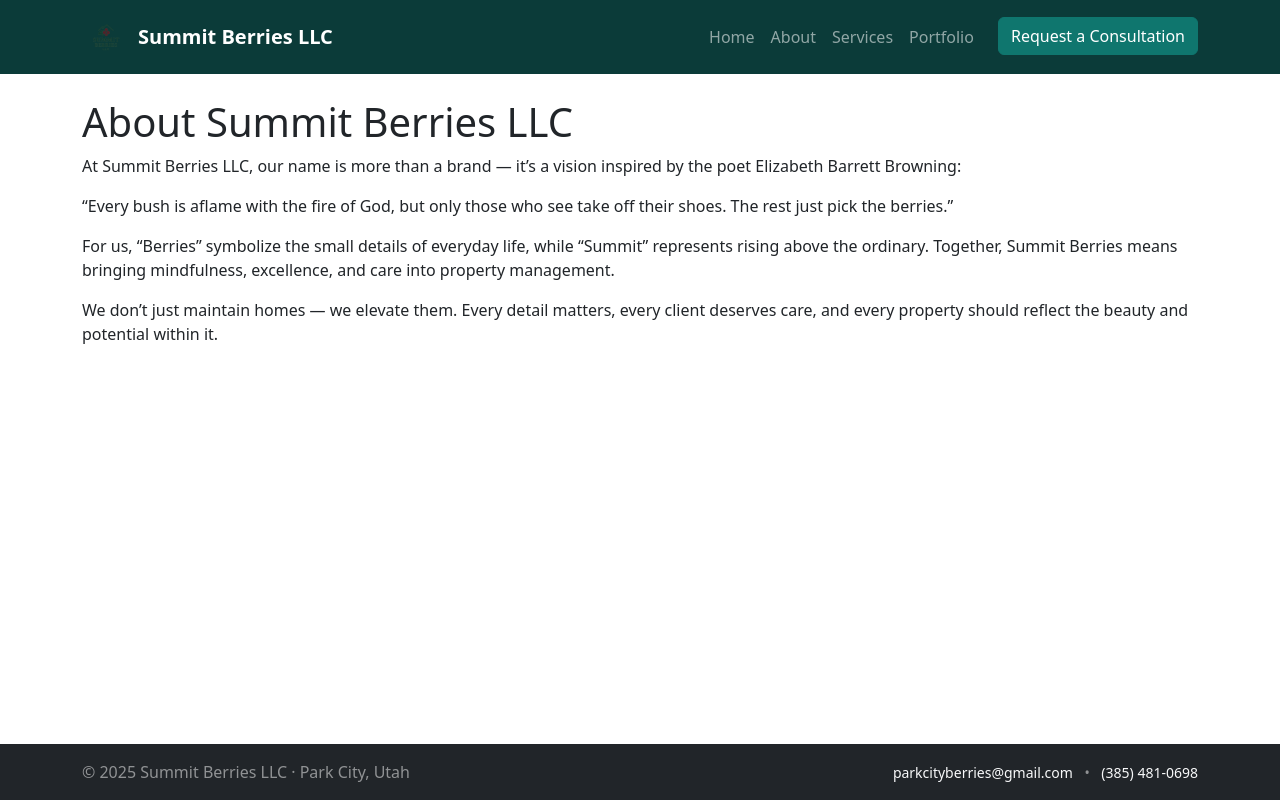
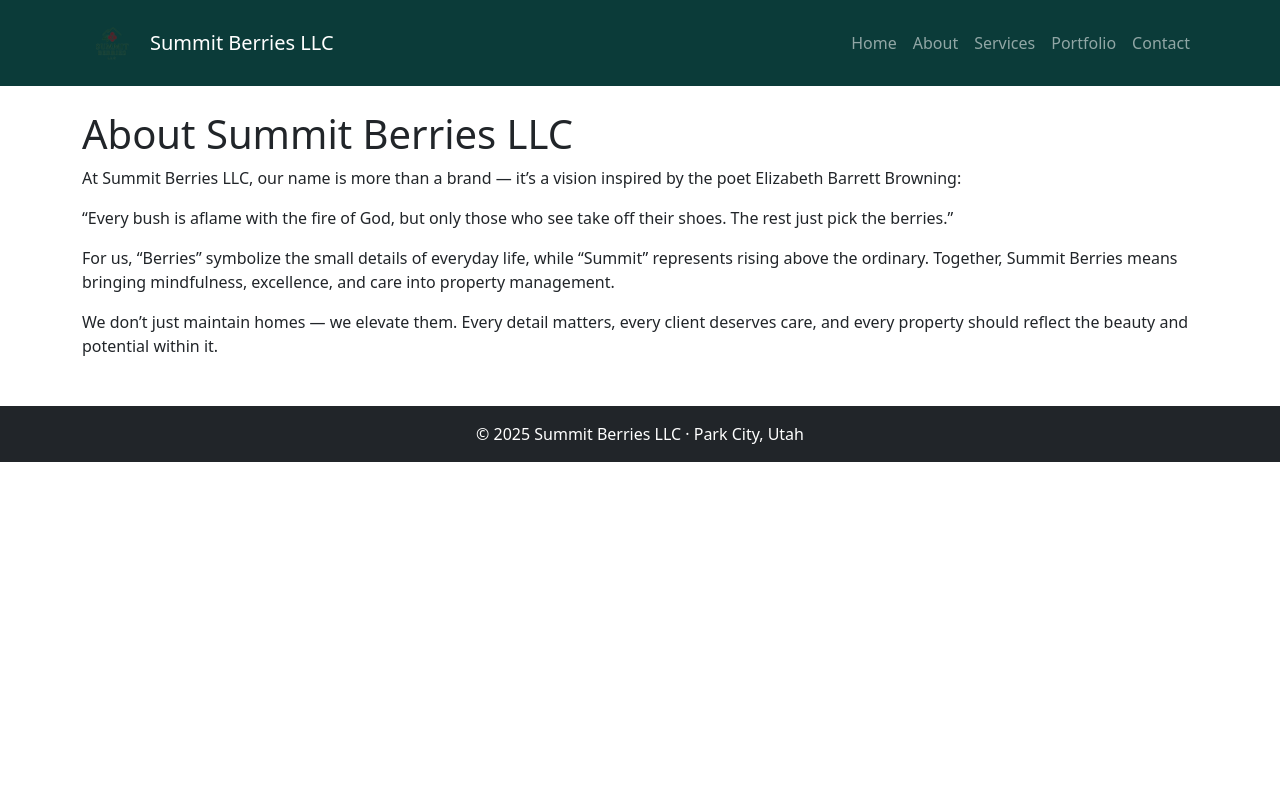
Before and after one commit to MasonShattuck/summitberries, a Flask app: page /about in a window 1280 px wide. Run offline with Flask 2, Linux system fonts and the light colour scheme.

```diff
--- a/templates/base.html
+++ b/templates/base.html
@@ -1,81 +1,40 @@
 <!DOCTYPE html>
 <html lang="en">
 <head>
-  <!-- Meta -->
-  <meta charset="utf-8" />
-  <meta name="viewport" content="width=device-width, initial-scale=1" />
-  <meta name="description" content="Summit Berries LLC · Property management & maintenance in Park City, Utah." />
-
-  <title>{% block title %}Summit Berries LLC{% endblock %}</title>
-
-  <!-- Bootstrap 5 -->
-  <link href="https://cdn.jsdelivr.net/npm/bootstrap@5.3.3/dist/css/bootstrap.min.css" rel="stylesheet" />
-
-  <!-- Custom CSS -->
+  <meta charset="UTF-8">
+  <meta name="viewport" content="width=device-width, initial-scale=1.0">
+  <title>Summit Berries LLC</title>
+  <link href="https://cdn.jsdelivr.net/npm/bootstrap@5.3.2/dist/css/bootstrap.min.css" rel="stylesheet">
   <link rel="stylesheet" href="{{ url_for('static', filename='style.css') }}">
-
-  {% block head_extra %}{% endblock %}
 </head>
-<body class="d-flex flex-column min-vh-100">
+<body>
 
   <!-- Navbar -->
   <nav class="navbar navbar-expand-lg navbar-dark bg-dark">
     <div class="container">
-      <a class="navbar-brand d-flex align-items-center" href="{{ url_for('home') }}">
-        <img
-          src="{{ url_for('static', filename='logo.png') }}"
-          alt="Summit Berries LLC logo"
-          class="me-2"
-          style="height:48px; width:auto;"
-        />
-        <span class="fw-semibold">Summit Berries LLC</span>
+      <a class="navbar-brand d-flex align-items-center" href="/">
+        <img src="{{ url_for('static', filename='logo.png') }}" alt="Summit Berries LLC Logo" style="height:60px;" class="me-2">
+        Summit Berries LLC
       </a>
-
-      <button class="navbar-toggler" type="button" data-bs-toggle="collapse" data-bs-target="#navMain" aria-controls="navMain" aria-expanded="false" aria-label="Toggle navigation">
-        <span class="navbar-toggler-icon"></span>
-      </button>
-
-      <div id="navMain" class="collapse navbar-collapse">
-        <ul class="navbar-nav ms-auto mb-2 mb-lg-0">
-          <li class="nav-item"><a class="nav-link" href="{{ url_for('home') }}">Home</a></li>
-          <li class="nav-item"><a class="nav-link" href="{{ url_for('about') }}">About</a></li>
-          <li class="nav-item"><a class="nav-link" href="{{ url_for('services') }}">Services</a></li>
-          <li class="nav-item"><a class="nav-link" href="{{ url_for('portfolio') }}">Portfolio</a></li>
-          <li class="nav-item">
-            <a class="btn btn-primary ms-lg-3" href="{{ url_for('contact') }}">
-              Request a Consultation
-            </a>
-          </li>
-        </ul>
-      </div>
+      <ul class="navbar-nav ms-auto">
+        <li class="nav-item"><a class="nav-link" href="/">Home</a></li>
+        <li class="nav-item"><a class="nav-link" href="/about">About</a></li>
+        <li class="nav-item"><a class="nav-link" href="/services">Services</a></li>
+        <li class="nav-item"><a class="nav-link" href="/portfolio">Portfolio</a></li>
+        <li class="nav-item"><a class="nav-link" href="/contact">Contact</a></li>
+      </ul>
     </div>
   </nav>
 
-  <!-- Optional hero area (override in child templates if needed) -->
-  {% block hero %}{% endblock %}
-
-  <!-- Main content -->
-  <main class="flex-grow-1">
-    <div class="container py-4">
-      {% block content %}{% endblock %}
-    </div>
-  </main>
+  <!-- Page Content -->
+  <div class="container mt-4">
+    {% block content %}{% endblock %}
+  </div>
 
   <!-- Footer -->
-  <footer class="bg-dark text-white-50 py-3 mt-auto">
-    <div class="container d-flex flex-column flex-md-row justify-content-between align-items-center">
-      <div>© {{ 2025 }} Summit Berries LLC · Park City, Utah</div>
-      <div class="small">
-        <a class="link-light link-underline-opacity-0" href="mailto:parkcityberries@gmail.com">parkcityberries@gmail.com</a>
-        <span class="mx-2">•</span>
-        <a class="link-light link-underline-opacity-0" href="tel:13854810698">(385) 481-0698</a>
-      </div>
-    </div>
+  <footer class="bg-dark text-white text-center p-3 mt-5">
+    © 2025 Summit Berries LLC · Park City, Utah
   </footer>
 
-  <!-- Bootstrap JS -->
-  <script src="https://cdn.jsdelivr.net/npm/bootstrap@5.3.3/dist/js/bootstrap.bundle.min.js"></script>
-
-  {% block scripts_extra %}{% endblock %}
 </body>
 </html>
```
